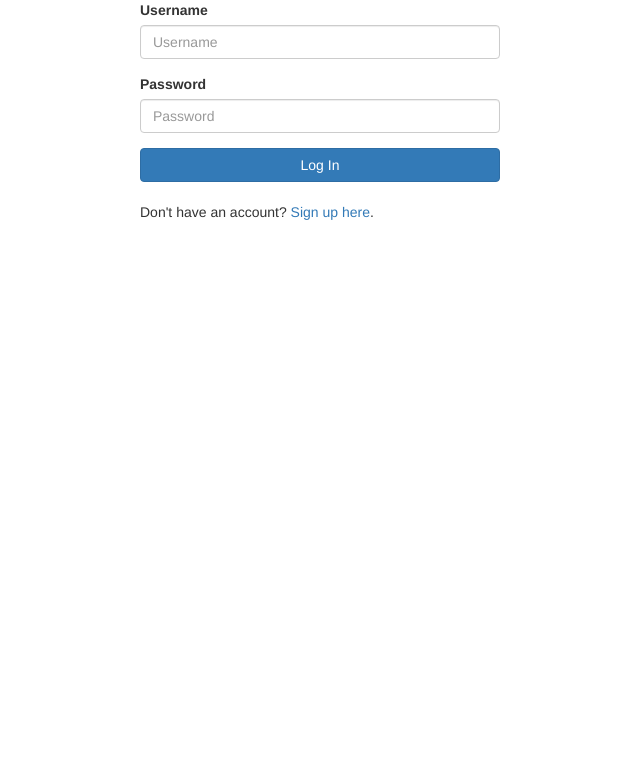
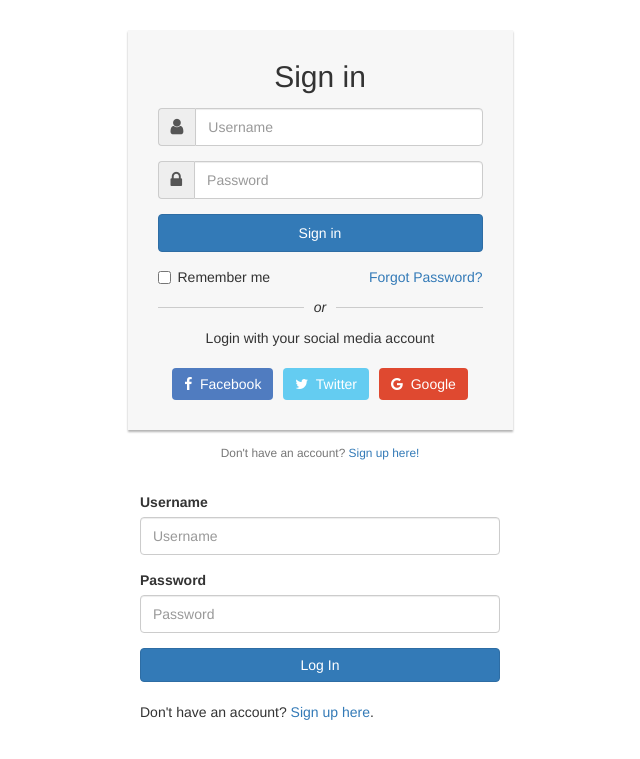
Before and after one commit to sagarlohani/test, a Flask app: page / in a window 1280 px wide. Shown: the top 759 px of the page, without its empty margins (320-960 px from the left). Run offline with Flask 2, Linux system fonts and the light colour scheme; some libraries are stand-ins or nearby versions.

Commit message:
Message working on templetes.

```diff
--- a/templates/index.html
+++ b/templates/index.html
@@ -1,5 +1,105 @@
+<!DOCTYPE html>
+<html lang="en">
+<head>
+<meta charset="utf-8">
+<meta http-equiv="X-UA-Compatible" content="IE=edge">
+<meta name="viewport" content="width=device-width, initial-scale=1">
+<title>Bootstrap Sign in Form with Facebook and Twitter Buttons</title>
+<link rel="stylesheet" href="https://maxcdn.bootstrapcdn.com/bootstrap/3.3.7/css/bootstrap.min.css">
+<link rel="stylesheet" href="https://maxcdn.bootstrapcdn.com/font-awesome/4.7.0/css/font-awesome.min.css">
+<script src="https://ajax.googleapis.com/ajax/libs/jquery/1.12.4/jquery.min.js"></script>
+<script src="https://maxcdn.bootstrapcdn.com/bootstrap/3.3.7/js/bootstrap.min.js"></script>
+<style type="text/css">
+	.login-form {
+		width: 385px;
+		margin: 30px auto;
+	}
+    .login-form form {
+    	margin-bottom: 15px;
+        background: #f7f7f7;
+        box-shadow: 0px 2px 2px rgba(0, 0, 0, 0.3);
+        padding: 30px;
+    }
+    .login-form h2 {
+        margin: 0 0 15px;
+    }
+    .form-control, .login-btn {
+        min-height: 38px;
+        border-radius: 2px;
+    }
+    .input-group-addon .fa {
+        font-size: 18px;
+    }
+    .login-btn {
+        font-size: 15px;
+        font-weight: bold;
+    }
+	.social-btn .btn {
+		border: none;
+        margin: 10px 3px 0;
+        opacity: 1;
+	}
+    .social-btn .btn:hover {
+        opacity: 0.9;
+    }
+	.social-btn .btn-primary {
+        background: #507cc0;
+    }
+	.social-btn .btn-info {
+		background: #64ccf1;
+	}
+	.social-btn .btn-danger {
+		background: #df4930;
+	}
+    .or-seperator {
+        margin-top: 20px;
+        text-align: center;
+        border-top: 1px solid #ccc;
+    }
+    .or-seperator i {
+        padding: 0 10px;
+        background: #f7f7f7;
+        position: relative;
+        top: -11px;
+        z-index: 1;
+    }
+</style>
+</head>
 {% extends "layout.html" %}
 {% block body %}
+<div class="login-form">
+    <form action="{{ url_for('login') }}" method=POST>
+        <h2 class="text-center">Sign in</h2>
+        <div class="form-group">
+        	<div class="input-group">
+                <span class="input-group-addon"><i class="fa fa-user"></i></span>
+                <input type="text" class="form-control" name="username" placeholder="Username" required="required">
+            </div>
+        </div>
+		<div class="form-group">
+            <div class="input-group">
+                <span class="input-group-addon"><i class="fa fa-lock"></i></span>
+                <input type="password" class="form-control" name="password" placeholder="Password" required="required">
+            </div>
+        </div>
+        <div class="form-group">
+            <button type="submit" class="btn btn-primary login-btn btn-block">Sign in</button>
+        </div>
+        <div class="clearfix">
+            <label class="pull-left checkbox-inline"><input type="checkbox"> Remember me</label>
+            <a href="#" class="pull-right">Forgot Password?</a>
+        </div>
+		<div class="or-seperator"><i>or</i></div>
+        <p class="text-center">Login with your social media account</p>
+        <div class="text-center social-btn">
+            <a href="#" class="btn btn-primary"><i class="fa fa-facebook"></i>&nbsp; Facebook</a>
+            <a href="#" class="btn btn-info"><i class="fa fa-twitter"></i>&nbsp; Twitter</a>
+			<a href="#" class="btn btn-danger"><i class="fa fa-google"></i>&nbsp; Google</a>
+        </div>
+    </form>
+    <p class="text-center text-muted small">Don't have an account? <a href="{{ url_for('register') }}">Sign up here!</a></p>
+</div>
+
 <div class="container">
     <div class="row">
         <div class="col-md-4 col-md-offset-4">
@@ -22,3 +122,4 @@
     </div>
 </div>
 {% endblock %}
+</html>
```
